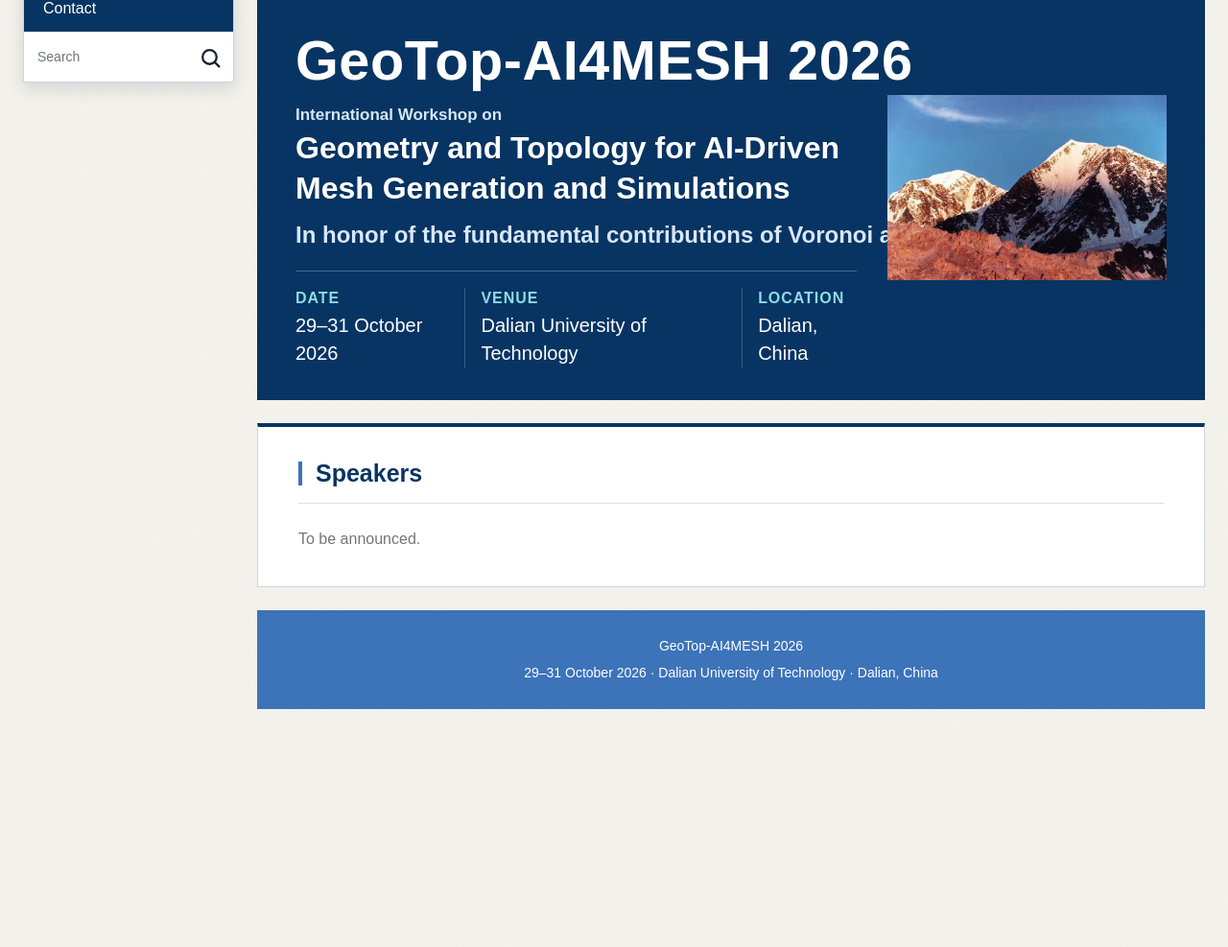
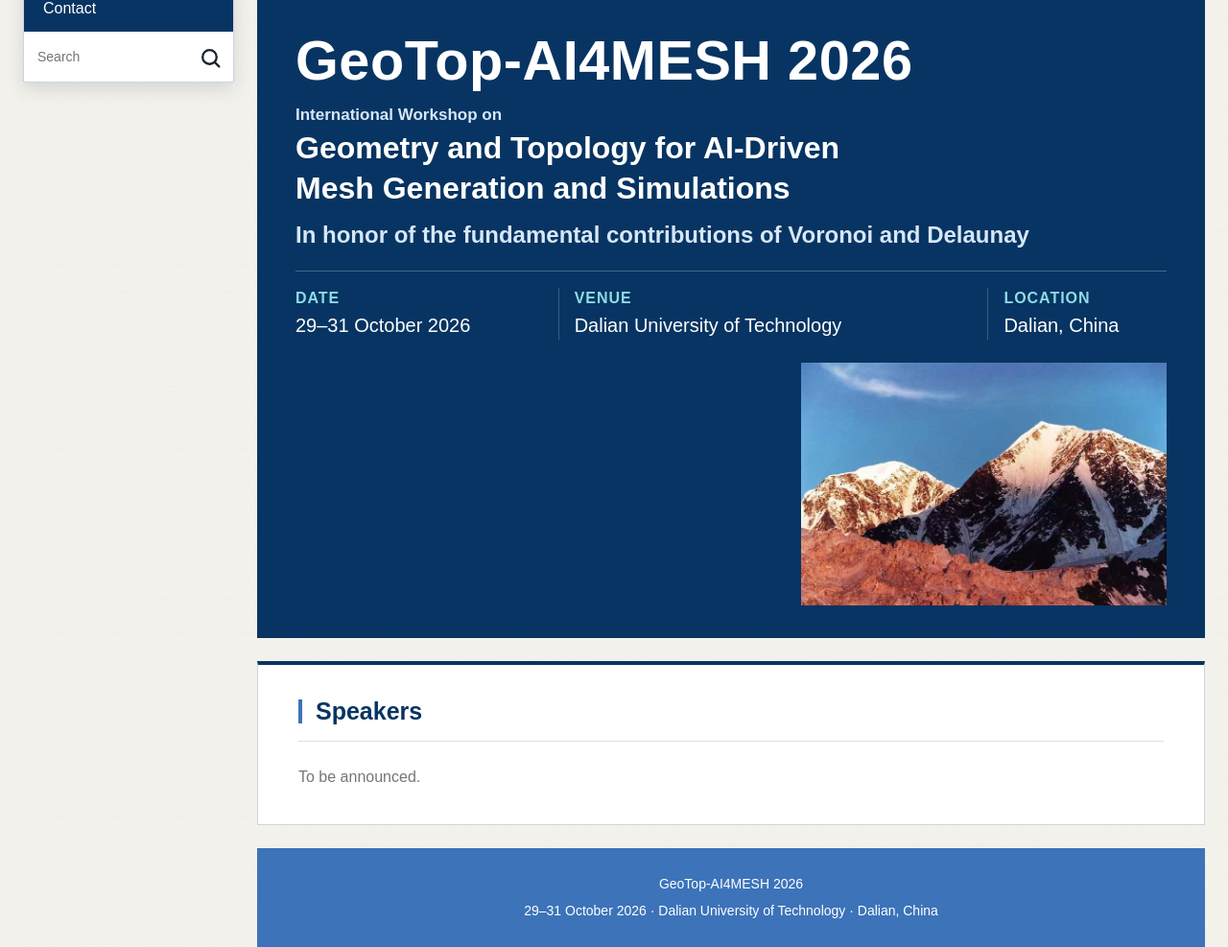
Before and after one commit to FHCCT/AI4MESH-WEB, a Jekyll site: the page built from speakers.md, in a window 1280 px wide and 1400 px high, scrolled down 161 px. Shown: the part 413-1400 px from the top of the window at 96% size. Built offline with Jekyll 4.4.1, drawn with Linux system fonts in a browser that asks for light colours; before the commit the page ends 1313 px from its top, so only the background shows below that.

Commit message:
Stack hero mountain image below text

```diff
--- a/assets/css/main.css
+++ b/assets/css/main.css
@@ -1576,10 +1576,7 @@
 
   .hero-info-card {
     position: static;
-    display: grid;
-    grid-template-columns: minmax(0, 1fr) minmax(0, 32%);
-    gap: 32px;
-    align-items: stretch;
+    display: block;
     width: 100%;
     min-width: 0;
     overflow: visible;
@@ -1600,11 +1597,13 @@
     display: flex;
     min-width: 0;
     min-height: 0;
+    width: min(42%, 550px);
     height: auto;
+    margin: 24px 0 0 auto;
     align-items: center;
     justify-content: flex-end;
-    padding: 16px 0;
-    transform: translateY(-12px);
+    padding: 0;
+    transform: none;
   }
 
   .hero-mountain img {
@@ -1663,7 +1662,7 @@
 
 @media (min-width: 821px) and (max-width: 1200px) {
   .hero-info-card {
-    grid-template-columns: minmax(0, 1fr);
+    display: block;
   }
 
   .hero-subtitle {
```
